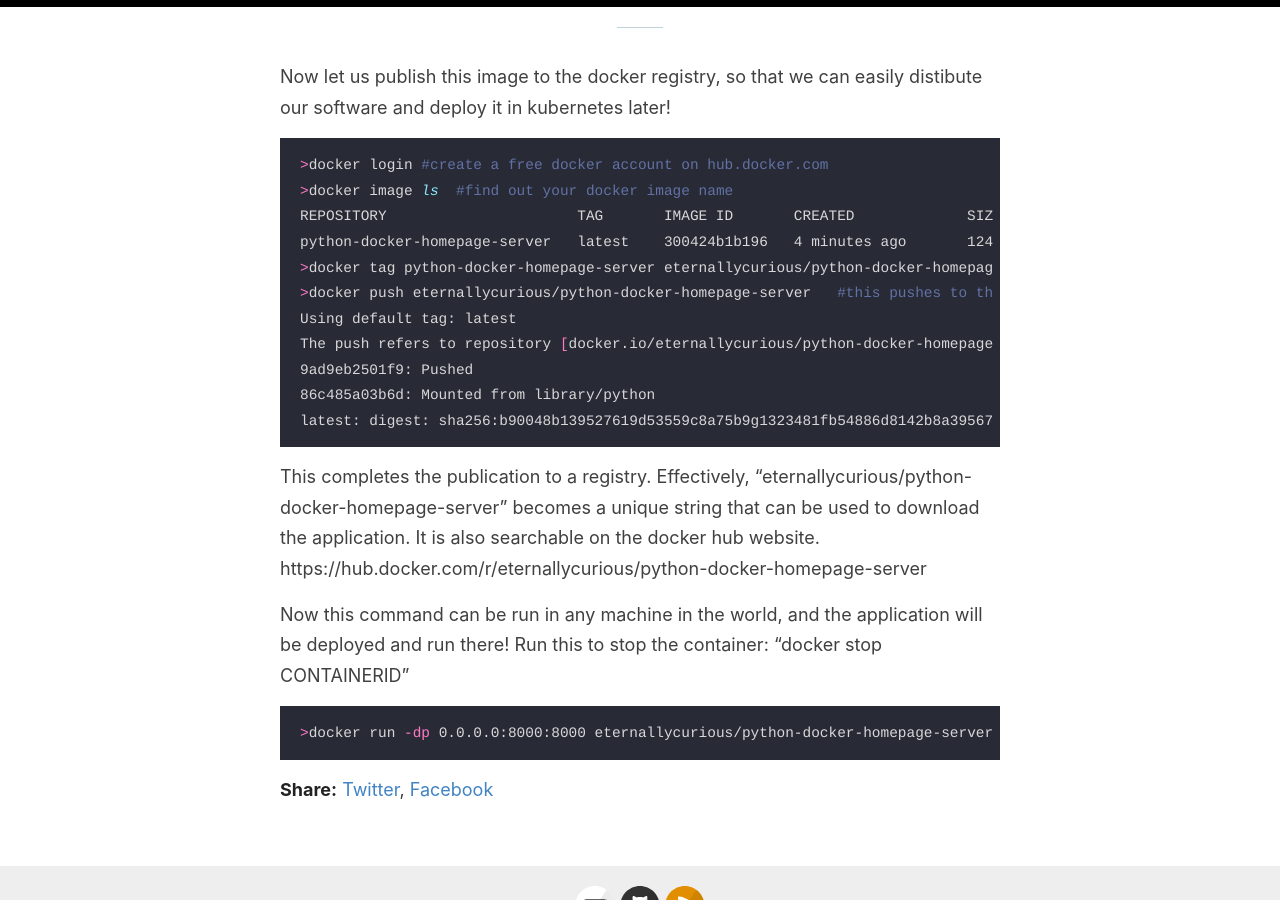
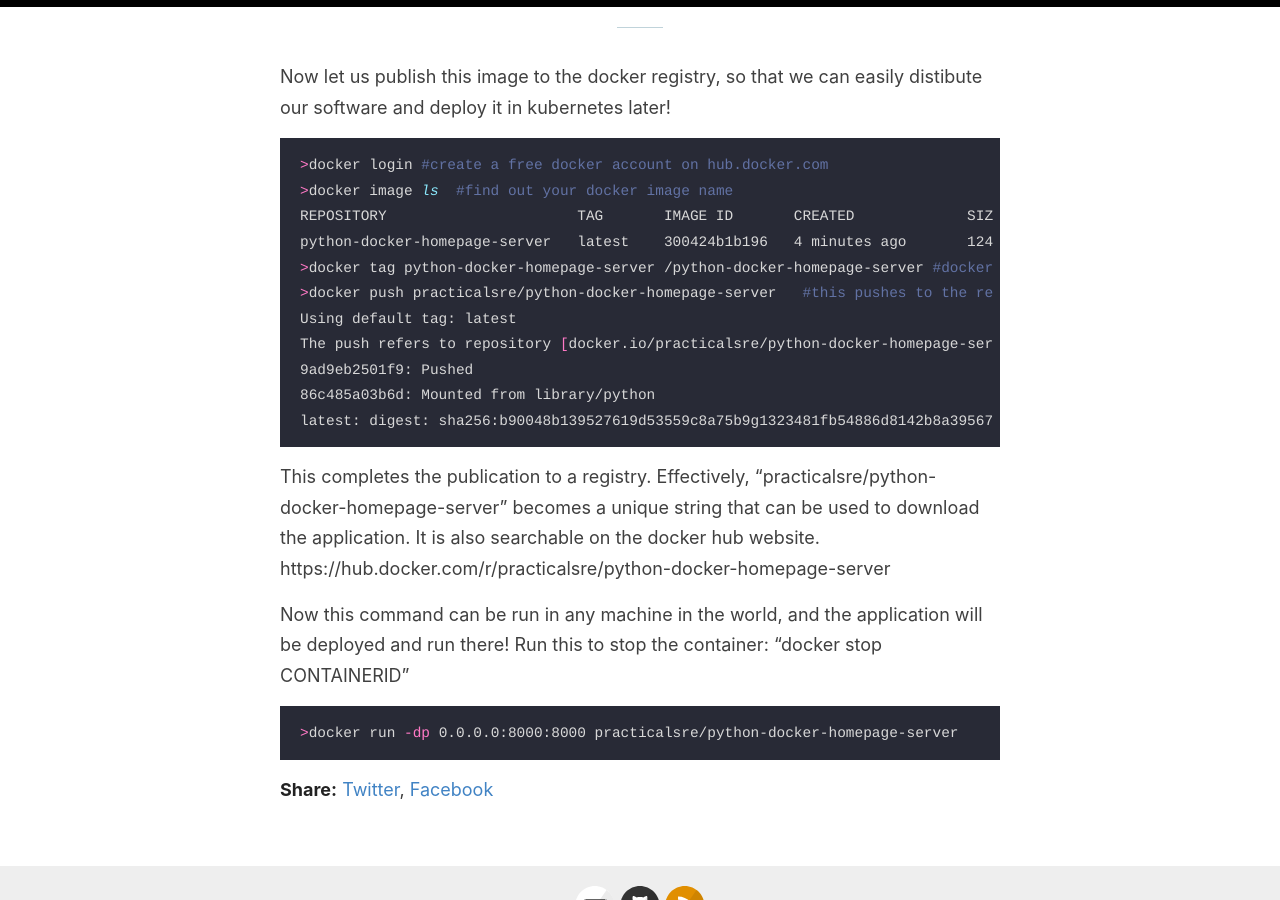
Before and after one commit to tgangte/tgangte.github.io, a Jekyll site: the page built from _posts/2024-01-13-getting-started-with-docker.md, in a window 1280 px wide and 900 px high, scrolled down 4322 px. Built offline with Jekyll 4.4.1, drawn with Linux system fonts in a browser that asks for light colours; comment, search, counter and statistics services are not loaded.

Commit message:
Update 2024-01-13-getting-started-with-docker.md

````diff
--- a/_posts/2024-01-13-getting-started-with-docker.md
+++ b/_posts/2024-01-13-getting-started-with-docker.md
@@ -130,18 +130,18 @@ Now let us publish this image to the docker registry, so that we can easily dist
 >docker image ls  #find out your docker image name
 REPOSITORY                      TAG       IMAGE ID       CREATED             SIZE
 python-docker-homepage-server   latest    300424b1b196   4 minutes ago       124MB
->docker tag python-docker-homepage-server eternallycurious/python-docker-homepage-server #docker tag imagename YOUR-USER-NAME/image-name
->docker push eternallycurious/python-docker-homepage-server   #this pushes to the repository
+>docker tag python-docker-homepage-server /python-docker-homepage-server #docker tag imagename YOUR-USER-NAME/image-name
+>docker push practicalsre/python-docker-homepage-server   #this pushes to the repository
 Using default tag: latest
-The push refers to repository [docker.io/eternallycurious/python-docker-homepage-server]
+The push refers to repository [docker.io/practicalsre/python-docker-homepage-server]
 9ad9eb2501f9: Pushed
 86c485a03b6d: Mounted from library/python
 latest: digest: sha256:b90048b139527619d53559c8a75b9g1323481fb54886d8142b8a3956754eb408 size: 2202
 ```
-This completes the publication to a registry. Effectively, "eternallycurious/python-docker-homepage-server" becomes a unique string that can be used to download the application. It is also searchable on the docker hub website. https://hub.docker.com/r/eternallycurious/python-docker-homepage-server
+This completes the publication to a registry. Effectively, "practicalsre/python-docker-homepage-server" becomes a unique string that can be used to download the application. It is also searchable on the docker hub website. https://hub.docker.com/r/practicalsre/python-docker-homepage-server
 
 Now this command can be run in any machine in the world, and the application will be deployed and run there! Run this to stop the container: "docker stop CONTAINERID"
 
 ```bash
->docker run -dp 0.0.0.0:8000:8000 eternallycurious/python-docker-homepage-server
+>docker run -dp 0.0.0.0:8000:8000 practicalsre/python-docker-homepage-server
 ```
````
